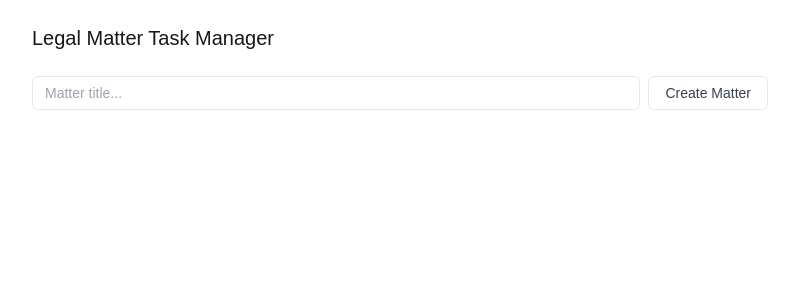
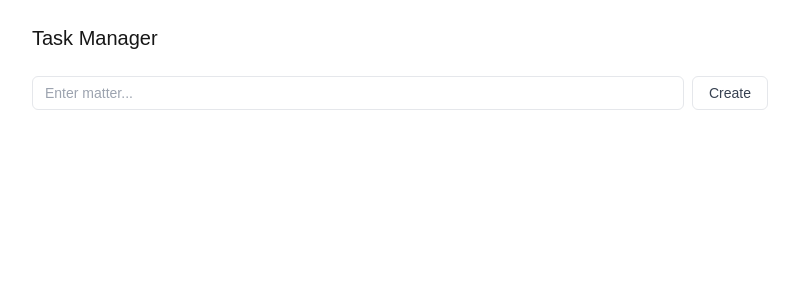
Before and after one commit to achrysaetos/taskset-manager-demo, a Next.js app: page / in a window 1280 px wide. Shown: the top 300 px of the page, without its empty margins (240-1039 px from the left). Built offline with nearby package versions, Linux system fonts and the light colour scheme.

Commit message:
update styling

```diff
--- a/app/page.tsx
+++ b/app/page.tsx
@@ -32,17 +32,17 @@ export default function Home() {
 
   return (
     <div className="max-w-3xl mx-auto px-4 py-6">
-      <h1 className="text-xl font-medium mb-6">Legal Matter Task Manager</h1>
+      <h1 className="text-xl font-medium mb-6">Task Manager</h1>
 
       <form onSubmit={createMatter} className="mb-6 flex gap-2">
         <input
           value={title}
           onChange={e => setTitle(e.target.value)}
-          placeholder="Matter title..."
+          placeholder="Enter matter..."
           className="flex-1 px-3 py-1.5 border rounded-md text-sm"
         />
         <button className="px-4 py-1.5 bg-white border text-gray-700 rounded-md text-sm hover:bg-gray-50 transition-colors">
-          Create Matter
+          Create
         </button>
       </form>
 
```
